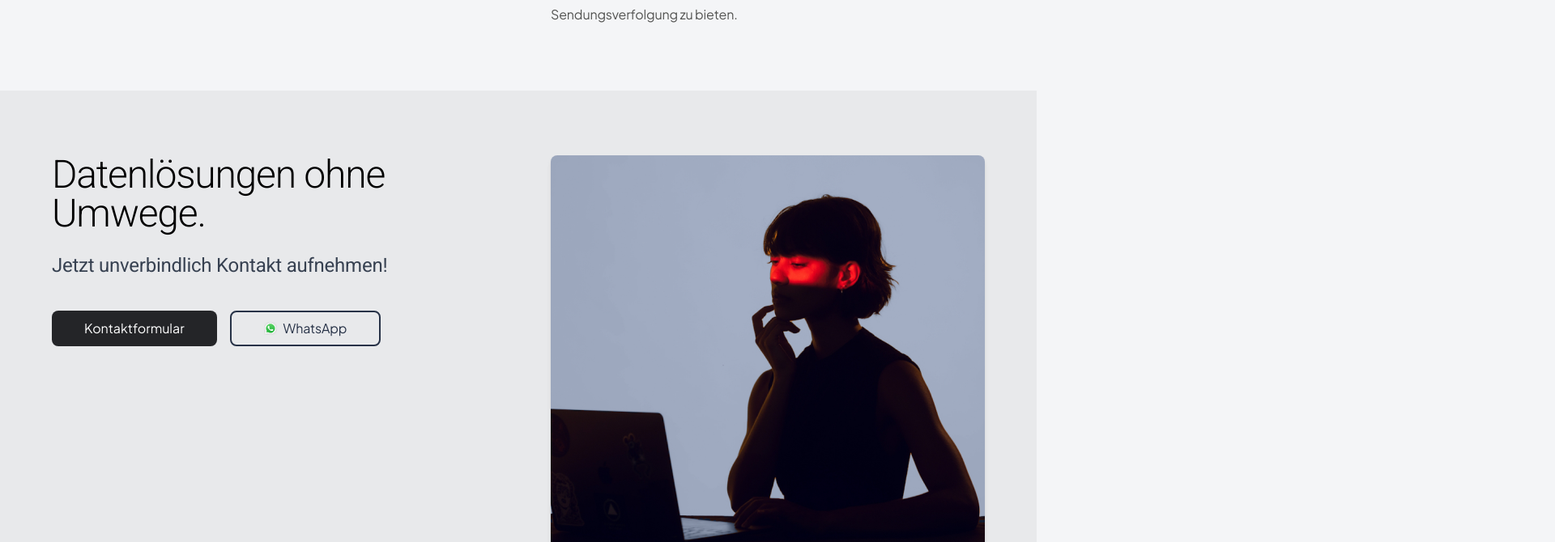
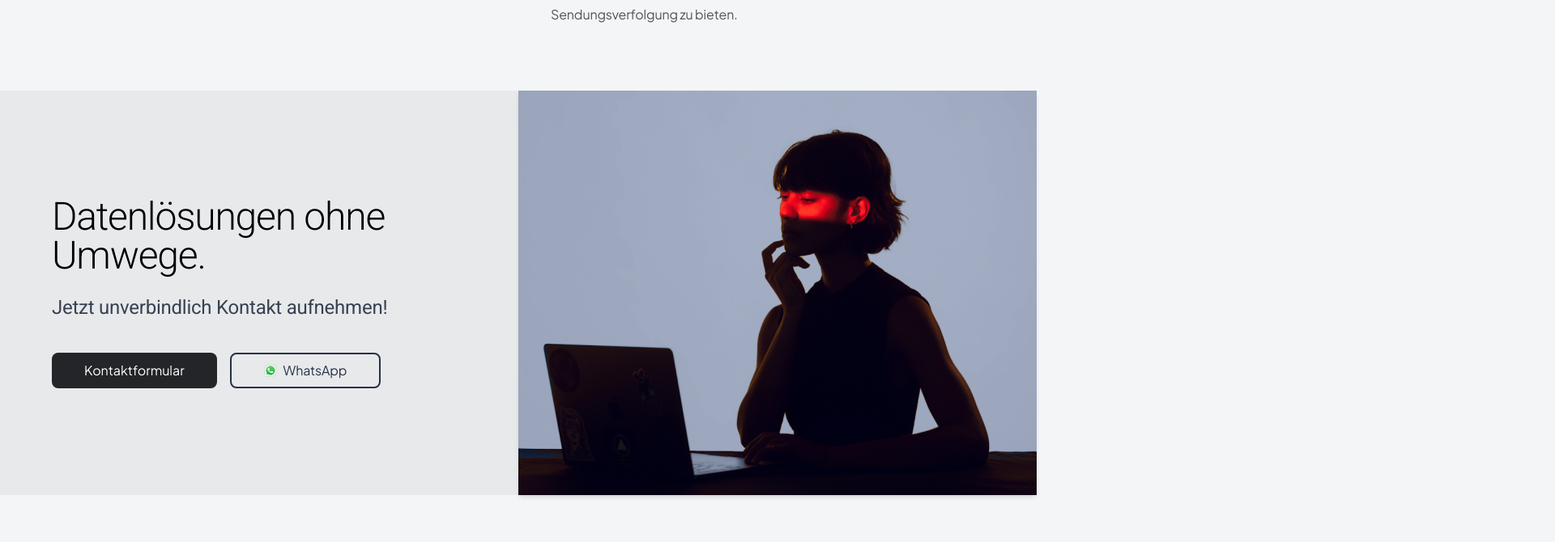
Before and after one commit to HHDS85/datafab-website, a Vue app: page / in a window 1280 px wide. Shown: the part 3188-3858 px from the top of the page at 81% size, 1920 px wide, since content can reach past the window. Built offline with nearby package versions, Linux system fonts and the light colour scheme.

Commit message:
Updated CTASection.vue

```diff
--- a/src/components/CTASection.vue
+++ b/src/components/CTASection.vue
@@ -1,8 +1,8 @@
 <template>
-  <section ref="sectionRef" id="kontakt" class="relative w-full bg-[#E8E9EB] py-20 scroll-animate">
-    <div class="container mx-auto max-w-[1440px] px-6 lg:px-12 xl:px-16">
-      <div class="grid grid-cols-1 lg:grid-cols-2 gap-16 xl:gap-20 items-start">
-        <div class="flex flex-col gap-10 order-2 lg:order-1 max-w-[520px]">
+  <section ref="sectionRef" id="kontakt" class="relative w-full bg-[#E8E9EB] scroll-animate">
+    <div class="max-w-[1440px] mx-auto">
+      <div class="grid grid-cols-1 lg:grid-cols-2 min-h-[500px]">
+        <div class="flex flex-col justify-center gap-10 py-20 px-6 lg:px-12 xl:px-16">
           <div class="space-y-6">
             <h2 class="font-family-roboto font-light text-black text-4xl md:text-5xl tracking-tight leading-[1.1]">
               Datenlösungen
@@ -38,20 +38,17 @@
           </div>
         </div>
 
-        <div
-          :class="[
-            'relative w-full order-1 lg:order-2 transition-all duration-700 ease-out',
-            showForm ? 'h-[680px] md:h-[750px] lg:h-[820px]' : 'h-[400px] md:h-[450px] lg:h-[500px]'
-          ]"
-          style="perspective: 2000px;"
-        >
+        <div class="relative min-h-[400px] lg:min-h-[500px]" style="perspective: 2000px;">
           <div
-            class="absolute inset-0 w-full h-full transition-all duration-700 ease-out"
+            :class="[
+              'absolute inset-0 w-full transition-all duration-700 ease-out',
+              showForm ? 'h-[680px] md:h-[750px] lg:h-[820px]' : 'h-full'
+            ]"
             :style="{ transform: showForm ? 'rotateY(180deg)' : 'rotateY(0deg)' }"
             style="transform-style: preserve-3d;"
           >
             <div
-              class="absolute inset-0 w-full h-full shadow-md overflow-hidden rounded-lg"
+              class="absolute inset-0 w-full h-full shadow-md overflow-hidden"
               style="backface-visibility: hidden;"
             >
               <img
@@ -62,10 +59,10 @@
             </div>
 
             <div
-              class="absolute inset-0 w-full h-full bg-white shadow-md rounded-lg"
+              class="absolute inset-0 w-full h-full bg-white shadow-md"
               style="backface-visibility: hidden; transform: rotateY(180deg);"
             >
-              <div class="w-full h-full p-8">
+              <div class="w-full h-full p-8 overflow-y-auto">
                 <ContactForm @close="showForm = false" />
               </div>
             </div>
```
